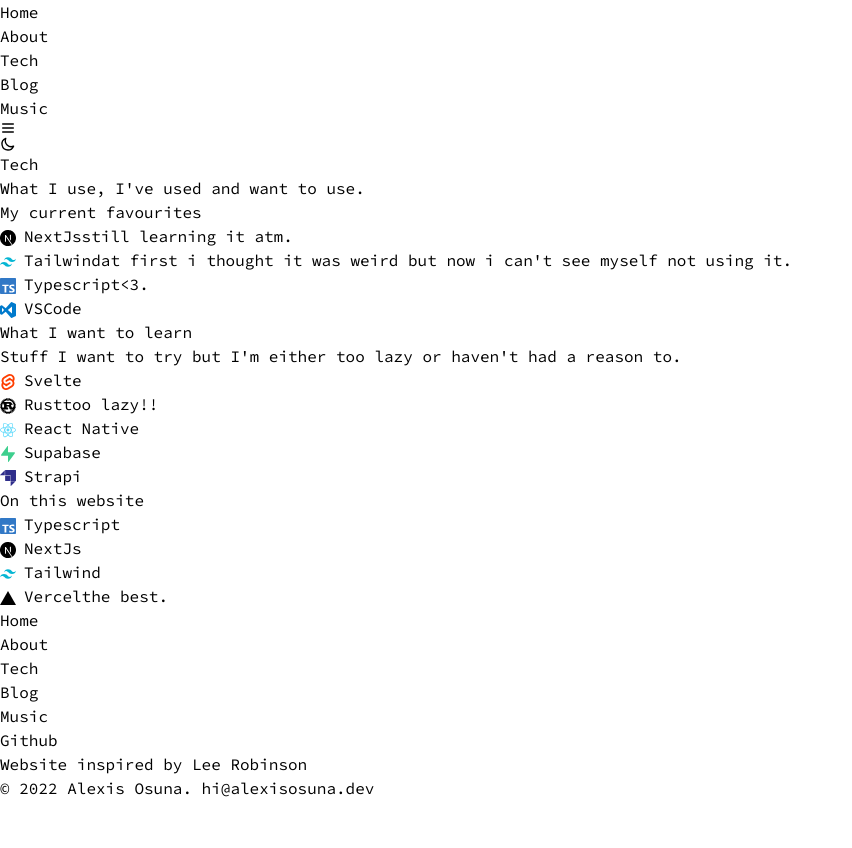
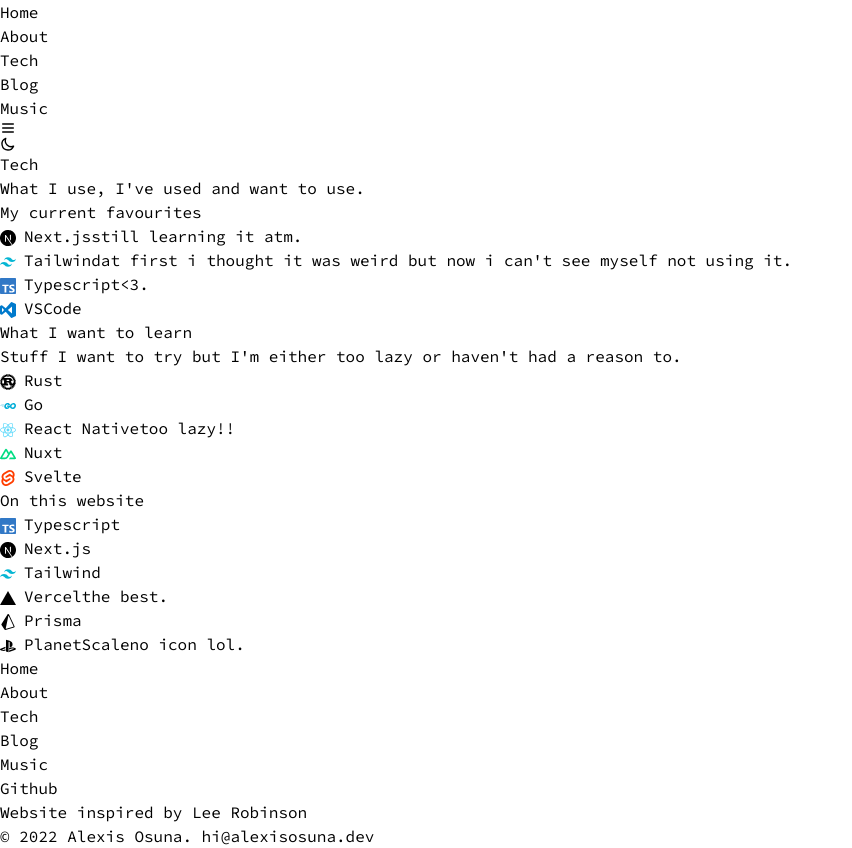
Before and after one commit to alexis-osuna/alexisosuna, a Next.js app: page /tech in a window 1280 px wide. Shown: the whole page, without its empty margins (0-852 px from the left). Before the commit the page ends 800 px from the top, so only its background shows below. Built offline with nearby package versions, Linux system fonts and the light colour scheme.

Commit message:
Updated content

```diff
--- a/data/content.tsx
+++ b/data/content.tsx
@@ -2,13 +2,15 @@
   SiNextdotjs,
   SiTailwindcss,
   SiTypescript,
+  SiGo,
   SiRust,
   SiVercel,
+  SiNuxtdotjs,
   SiSvelte,
   SiVisualstudio,
   SiReact,
-  SiSupabase,
-  SiStrapi,
+  SiPrisma,
+  SiPlaystation,
 } from "react-icons/si";
 
 const content = {
@@ -43,7 +45,7 @@
         title: "My current favourites",
         list: [
           {
-            name: "NextJs",
+            name: "Next.js",
             comment: "still learning it atm.",
             icon: <SiNextdotjs />,
           },
@@ -69,20 +71,30 @@
         description:
           "Stuff I want to try but I'm either too lazy or haven't had a reason to.",
         list: [
+          { name: "Rust", icon: <SiRust /> },
+          { name: "Go", icon: <SiGo color="#00ADD8" /> },
+          {
+            name: "React Native",
+            comment: "too lazy!!",
+            icon: <SiReact color="#61DAFB" />,
+          },
+          { name: "Nuxt", icon: <SiNuxtdotjs color="#00DC82" /> },
           { name: "Svelte", icon: <SiSvelte color="#FF3E00" /> },
-          { name: "Rust", comment: "too lazy!!", icon: <SiRust /> },
-          { name: "React Native", icon: <SiReact color="#61DAFB" /> },
-          { name: "Supabase", icon: <SiSupabase color="#3ECF8E" /> },
-          { name: "Strapi", icon: <SiStrapi color="#2F2E8B" /> },
         ],
       },
       {
         title: "On this website",
         list: [
           { name: "Typescript", icon: <SiTypescript color="#3178C6" /> },
-          { name: "NextJs", icon: <SiNextdotjs /> },
+          { name: "Next.js", icon: <SiNextdotjs /> },
           { name: "Tailwind", icon: <SiTailwindcss color="#06B6D4" /> },
           { name: "Vercel", comment: "the best.", icon: <SiVercel /> },
+          { name: "Prisma", icon: <SiPrisma /> },
+          {
+            name: "PlanetScale",
+            comment: "no icon lol.",
+            icon: <SiPlaystation />,
+          },
         ],
       },
     ],
```
